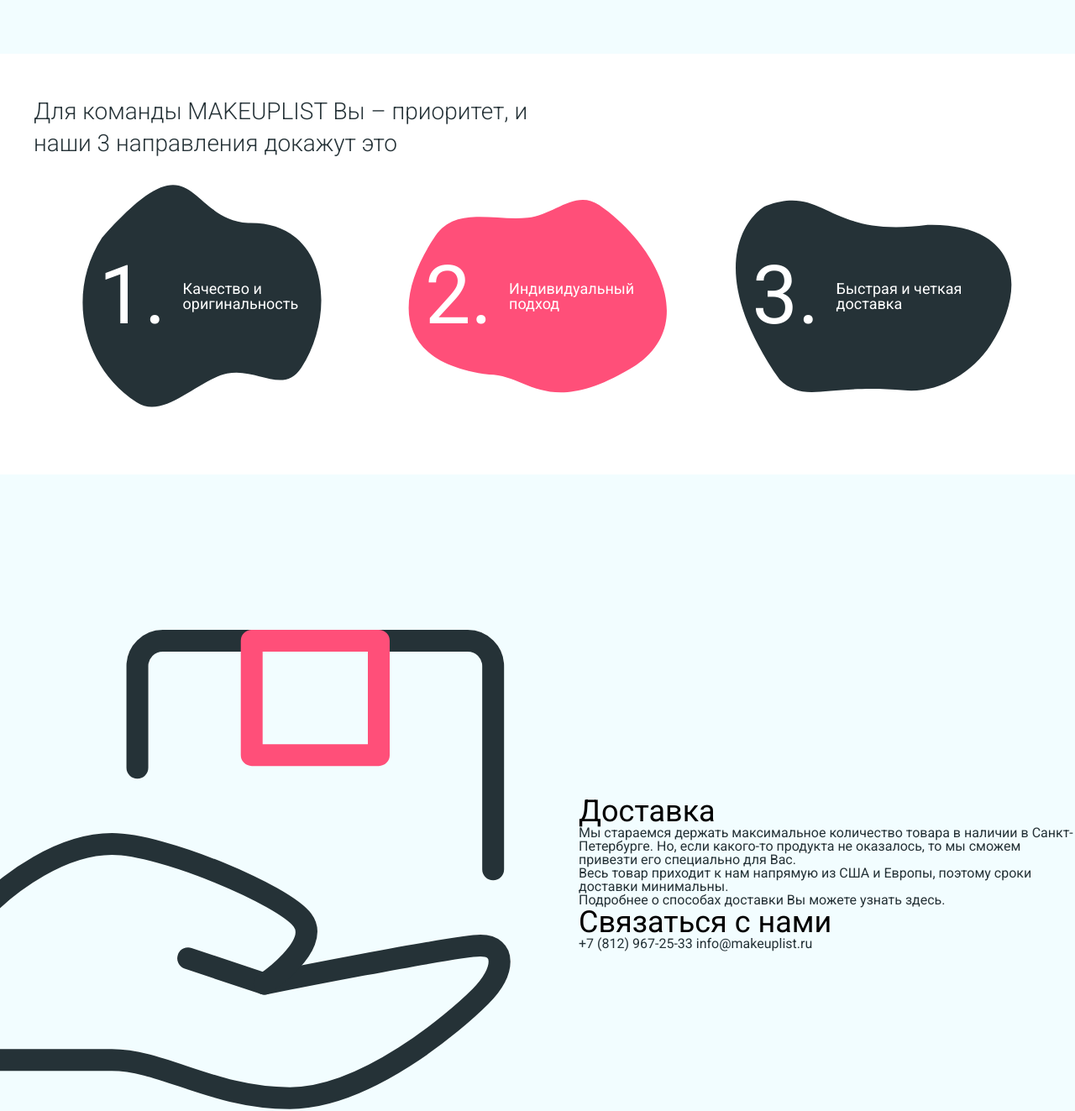
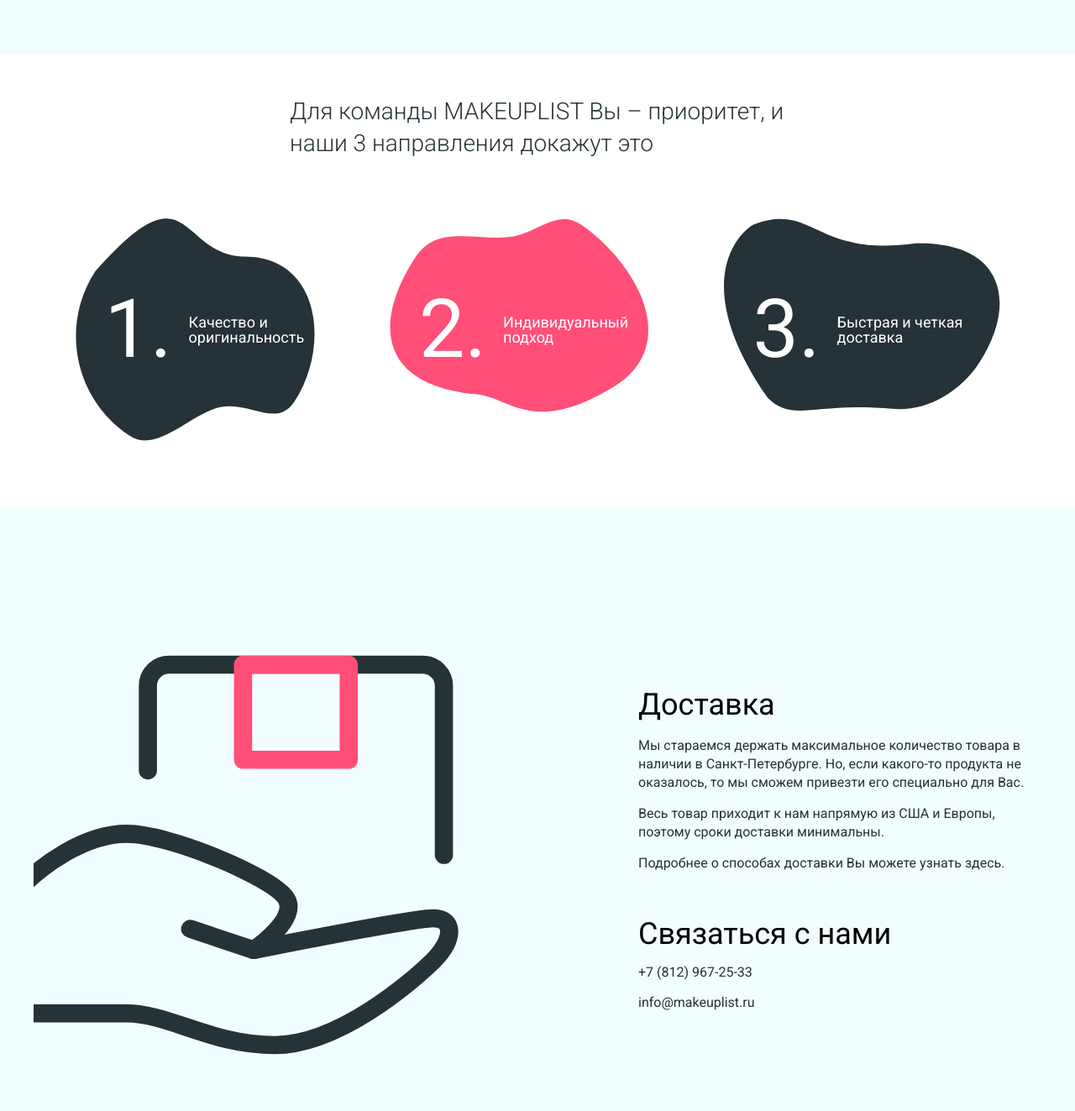
Before and after one commit to Barister/makeuplist, a plain HTML site: page index.html in a window 1280 px wide. Shown: the part 736-2059 px from the top of the page at 84% size. Drawn offline with Linux system fonts and the light colour scheme.

Commit message:
Some bugs with contacts-section not solved

```diff
--- a/css/style.scss
+++ b/css/style.scss
@@ -229,7 +229,7 @@ body {
 
    &__container {
       min-height: 100vh;
-      flex: 1 1 auto;
+      //flex: 1 1 auto;
       display: flex;
       flex-wrap: wrap;
       justify-content: space-between;
@@ -237,6 +237,7 @@ body {
       z-index: 10;
       align-items: center;
       padding-top: 9.0rem;
+      padding-bottom: 6.0rem;
       gap: 2.0rem;
       @media (max-width: 920px) {
          padding-top: 15.7rem;
@@ -258,7 +259,7 @@ body {
       flex: 1 1 30%;
       display: flex;
       flex-direction: column;
-      justify-content: center;
+      //justify-content: center;
       gap: 12.5rem;
       max-width: 80ch;
       @media (max-width: 920px) {
@@ -308,7 +309,7 @@ body {
 
    &__image {
       flex: 0 1 60%;
-      cursor: grab;
+      //cursor: grab;
       //transition: transform 12s ease;
       @media (max-width: 920px) {
          flex: 0 1 auto;
@@ -374,10 +375,12 @@ body {
    /* .main-spheres__text */
 
    &__text {
+      margin: 0 auto;
       max-width: 59.0rem;
       font-size: 2.8rem;
       font-weight: 300;
       line-height: 3.8rem;
+      margin-bottom: 40px;
    }
 
    /* .main-spheres__grid */
@@ -388,12 +391,10 @@ body {
 }
 .grid-spheres {
    padding: 3.0rem 0px 3.0rem 0px;
-   display: grid;
-   grid-template-columns: repeat(auto-fit, minmax(400px, 1fr));
-   justify-items: center;
-   justify-content: center;
-   align-items: center;
-   row-gap: 4.0rem;
+   display: flex;
+   flex-wrap: wrap;
+   justify-content: space-evenly;
+   gap: 4.0rem;
    //height: min-content;
 
    /* .grid-spheres__item */
@@ -438,7 +439,7 @@ body {
 		&__content {
          position: absolute;
          top: 0;
-         left: 20px;
+         left: 35px;
          display: flex;
          color: #fff;
          z-index: 10;
@@ -471,24 +472,42 @@ body {
       position: relative;
       z-index: 10;
       display: flex;
-
+      flex-wrap: wrap-reverse;
       justify-content: space-between;
       align-items: center;
       gap: 4.0rem;
-      padding: 13.0rem 0px 10.0rem 0px;
+      padding-top: 13.0rem;
+      padding-bottom: 10.0rem;
    }
 
    /* .main-contacts__image */
 
    &__image {
-      flex: 1 1 50%;
+      flex: 0 1 45%;
+      //max-width: 50%;
+      @media (max-width: 745px) {
+         flex: 0 1 65%;
+      }
    }
 
    /* .main-contacts__content */
 
    &__content {
-      flex: 1 1 50%;
+      flex: 0 1 40%;
       max-width: 80ch;
+      min-width: 35ch;
+      height: 100%;
+      display: flex;
+      flex-direction: column;
+      justify-content: space-between;
+      row-gap: 40px;
+      & p {
+         margin: 0px 0px 15px 0px;
+         line-height: 2.2rem;
+      }
+      @media (max-width: 745px) {
+         flex: 1 1 auto;
+      }
    }
 
    /* .main-contacts__background */
@@ -496,12 +515,15 @@ body {
    &__background {
    }
 }
-.image-main {
+.contacts-image {
+   position: relative;
+   width: 100%;
+   height: 100%;
+      & img {
+         width: 100%;
+         height: 100%;
+      }
 
-   /* .image-main__upper */
-
-   &__upper {
-   }
 }
 .content-contacts {
 
@@ -515,6 +537,7 @@ body {
    /* .card-contacts__title */
 
    &__title {
+      margin: 0px 0px 20px 0px;
    }
 
    /* .card-contacts__text */
@@ -529,6 +552,8 @@ body {
    /* .cards-contacts__link */
 
    &__link {
+      display: block;
+      margin: 0px 0px 20px 0px;
    }
 }
 
@@ -549,26 +574,6 @@ body {
       }
    }
 
-   /* .footer__logo */
-
-   &__logo {
-   }
-
-    /* .header__logo-image */
-
-   &__logo-image {
-   }
-
-   /* .footer__menu */
-
-   &__menu {
-   }
-
-   /* .footer__socials */
-
-   &__socials {
-
-   }
 }
 
 
--- a/index.html
+++ b/index.html
@@ -96,8 +96,8 @@
          </section>
          <section class="page__main main-contacts">
             <div class="main-contacts__container">
-               <div class="main-contacts__image image-main">
-                  <img class="image-main__upper" src="img/contacts/contacts.svg" alt="">
+               <div class="main-contacts__image">
+                  <img class="contacts-image" src="img/contacts/contacts.svg" alt="">
                </div>
                <div class="main-contacts__content content-contacts">
                   <div class="content-contacts__card card-contacts">
```
Also changed, not shown: css/style.css.
